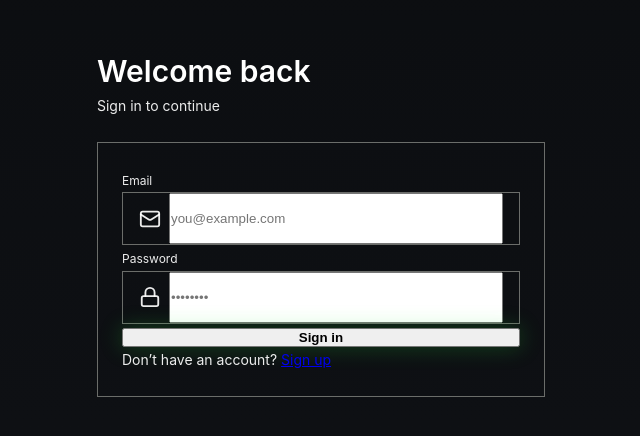
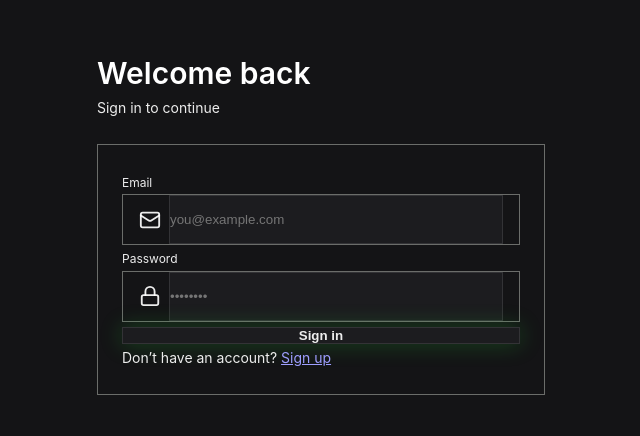
Before and after one commit to oldmanchan-jpg/workout-tracker, a React (Vite) app: page /login in a window 1280 px wide. Shown: the part 178-614 px from the top of the page, without its empty margins (319-959 px from the left). Built offline with nearby package versions, Linux system fonts and the light colour scheme; no server answers.

Commit message:
UI foundation: dark theme + green accent

```diff
--- a/src/index.css
+++ b/src/index.css
@@ -2,6 +2,9 @@
    WORKOUT APP DESIGN SYSTEM
    Professional Typography with Google Fonts
    ======================================== */
+
+/* Import HealthPulse Dark Theme */
+@import './styles/theme.css';
 
 /* CSS Reset & Base Styles */
 * {
@@ -23,7 +26,8 @@
 html {
   font-size: 16px;
   scroll-behavior: smooth;
-  background: linear-gradient(180deg, #0b0d10 0%, #0f1115 100%);
+  background-color: var(--bg);
+  color: var(--text);
 }
 
 body {
@@ -31,9 +35,8 @@ body {
     'Ubuntu', 'Cantarell', 'Fira Sans', 'Droid Sans', 'Helvetica Neue',
     sans-serif;
   line-height: 1.6;
-  color: rgba(255, 255, 255, 0.92);
-  background: linear-gradient(180deg, #0b0d10 0%, #0f1115 100%),
-              radial-gradient(ellipse at top, rgba(41, 227, 60, 0.14) 0%, transparent 70%);
+  background-color: var(--bg);
+  color: var(--text);
   -webkit-font-smoothing: antialiased;
   -moz-osx-font-smoothing: grayscale;
   font-weight: 400;
@@ -42,20 +45,10 @@ body {
   padding: 0;
 }
 
-/* HealthPulse Background Override */
-body.bg-gray-50,
-body[class*="bg-"],
-#root,
-.app-container,
-[class*="app-container"],
-[class*="dashboard"],
-[class*="main"] {
-  background: linear-gradient(180deg, #0b0d10 0%, #0f1115 100%),
-              radial-gradient(ellipse at top, rgba(41, 227, 60, 0.14) 0%, transparent 70%) !important;
-}
-
 #root {
   min-height: 100vh;
+  background-color: var(--bg);
+  color: var(--text);
 }
 
 /* ========================================
@@ -139,7 +132,7 @@ body[class*="bg-"],
 .bg-primary-light { background-color: var(--color-primary-light); }
 .bg-secondary { background-color: var(--color-secondary); }
 .bg-secondary-light { background-color: var(--color-secondary-light); }
-.bg-white { background-color: var(--color-white); }
+.bg-white { background-color: var(--surface); }
 .bg-dark { background-color: var(--color-bg-dark); }
 .bg-light { background-color: var(--color-bg-light); }
 .bg-primary-dark { background-color: var(--color-bg-primary); }
@@ -480,7 +473,7 @@ body[class*="bg-"],
 }
 
 .hover\:bg-white:hover {
-  background-color: var(--color-white) !important;
+  background-color: var(--surface) !important;
 }
 
 .hover\:text-dark:hover {
@@ -585,15 +578,21 @@ body[class*="bg-"],
   background-color: inherit !important;
 }
 
-/* Ensure select elements use dark theme */
+/* Form controls use dark theme from theme.css - ensure consistency */
 select {
-  background-color: transparent !important;
-  color: var(--color-text-primary, #AEC6BA) !important;
+  background-color: var(--surface) !important;
+  border: 1px solid var(--border) !important;
+  color: var(--text) !important;
+}
+
+select:focus-visible {
+  outline: none !important;
+  box-shadow: 0 0 0 4px var(--glow) !important;
 }
 
 select option {
-  background-color: #15181d !important;
-  color: #AEC6BA !important;
+  background-color: var(--surface) !important;
+  color: var(--text) !important;
 }
 
 /* Button Components */
@@ -668,22 +667,22 @@ select option {
   width: 100%;
   padding: 0.5rem 1rem;
   font-size: 1rem;
-  border: 2px solid var(--color-border-light);
+  border: 1px solid var(--border);
   border-radius: 0.75rem;
-  background-color: var(--color-white);
+  background-color: var(--surface);
   transition: all 0.2s ease;
-  color: var(--color-text-primary);
+  color: var(--text);
   font-family: 'Inter', sans-serif;
 }
 
 .input:focus {
   outline: none;
-  border-color: var(--color-primary);
-  box-shadow: 0 0 0 3px var(--color-shadow-purple);
+  border-color: var(--accent);
+  box-shadow: 0 0 0 4px var(--glow);
 }
 
 .input:hover {
-  border-color: var(--color-border-medium);
+  border-color: var(--border);
 }
 
 .input:disabled {
@@ -941,3 +940,32 @@ select option {
 .hp-divider {
   border-top: 1px solid rgba(255, 255, 255, 0.06);
 }
+
+/* HealthPulse Select - Dark background for dropdown */
+.hp-select {
+  background: var(--surface) !important;
+  color: var(--text) !important;
+  border: 1px solid var(--border) !important;
+}
+
+.hp-select:focus-visible {
+  outline: none !important;
+  box-shadow: 0 0 0 4px var(--glow) !important;
+}
+
+.hp-select option {
+  background: var(--surface) !important;
+  color: var(--text) !important;
+}
+
+/* HealthPulse CTA - Dark background for Start Workout button */
+.hp-cta {
+  background: var(--surface) !important;
+  border: 1px solid var(--accent) !important;
+  color: var(--text) !important;
+}
+
+.hp-cta:focus-visible {
+  outline: none !important;
+  box-shadow: 0 0 0 4px var(--glow) !important;
+}
--- a/src/pages/Dashboard.tsx
+++ b/src/pages/Dashboard.tsx
@@ -79,11 +79,10 @@ export default function Dashboard() {
             <select
               value={selectedTemplateId}
               onChange={(e) => setSelectedTemplateId(e.target.value)}
-              className="w-full px-4 py-4 bg-transparent border border-white/6 rounded-2xl text-hp-primary font-medium text-base appearance-none focus:outline-none focus:border-[#29e33c]/30 transition-all cursor-pointer hp-glow-soft"
-              style={{ backgroundColor: 'transparent' }}
+              className="hp-select w-full px-4 py-4 rounded-2xl font-medium text-base appearance-none transition-all cursor-pointer hp-glow-soft"
             >
               {templates.map(template => (
-                <option key={template.id} value={template.id} style={{ backgroundColor: '#15181d', color: '#AEC6BA' }}>
+                <option key={template.id} value={template.id}>
                   {template.name}
                 </option>
               ))}
@@ -161,9 +160,9 @@ export default function Dashboard() {
               whileHover={{ scale: 1.02 }}
               whileTap={{ scale: 0.98 }}
               onClick={onStartWorkout}
-              className="w-full h-[56px] bg-[#29e33c] hover:bg-[#24c934] text-black font-semibold text-lg rounded-full flex items-center justify-center gap-3 transition-all hp-glow"
+              className="hp-cta w-full h-[56px] font-semibold text-lg rounded-full flex items-center justify-center gap-3 transition-all hp-glow-soft"
             >
-              <Play className="w-6 h-6" fill="black" />
+              <Play className="w-6 h-6 text-[#29e33c]" fill="#29e33c" />
               Start Workout
             </motion.button>
           </motion.div>
--- a/src/styles/theme.css
+++ b/src/styles/theme.css
@@ -1,39 +1,58 @@
 :root {
   color-scheme: dark;
 
-  /* Design Tokens */
+  /* HealthPulse Dark Theme Tokens */
   --bg: #141416;
   --surface: #1c1c1f;
   --text: rgba(255, 255, 255, 0.92);
-  --text2: rgba(255, 255, 255, 0.70);
+  --muted: rgba(255, 255, 255, 0.70);
+  --border: rgba(255, 255, 255, 0.10);
   --accent: #29e33c;
-  --glow-strong: rgba(41, 227, 60, 0.35);
-  --glow-soft: rgba(41, 227, 60, 0.18);
-
-  /* Derived Tokens */
-  --border: rgba(255, 255, 255, 0.08);
-  --border-strong: rgba(255, 255, 255, 0.14);
-  --shadow: 0 12px 30px rgba(0, 0, 0, 0.45);
-  --shadow-soft: 0 6px 16px rgba(0, 0, 0, 0.35);
-  --radius: 16px;
-  --radius-sm: 12px;
-  --transition: 180ms ease;
+  --glow: rgba(41, 227, 60, 0.18);
 }
 
 * {
   box-sizing: border-box;
 }
 
+html,
+body,
+#root {
+  background-color: var(--bg);
+  color: var(--text);
+}
+
 body {
   margin: 0;
   padding: 0;
-  background-color: var(--bg);
-  color: var(--text);
   font-family: -apple-system, BlinkMacSystemFont, 'Segoe UI', 'Roboto', 'Oxygen',
     'Ubuntu', 'Cantarell', 'Fira Sans', 'Droid Sans', 'Helvetica Neue',
     sans-serif;
   -webkit-font-smoothing: antialiased;
   -moz-osx-font-smoothing: grayscale;
+}
+
+/* Global form controls - dark theme by default */
+button,
+select,
+input,
+textarea {
+  background-color: var(--surface);
+  border: 1px solid var(--border);
+  color: var(--text);
+}
+
+button:focus-visible,
+select:focus-visible,
+input:focus-visible,
+textarea:focus-visible {
+  outline: none;
+  box-shadow: 0 0 0 4px var(--glow);
+}
+
+select option {
+  background-color: var(--surface);
+  color: var(--text);
 }
 
 /* Button Styles */
```
